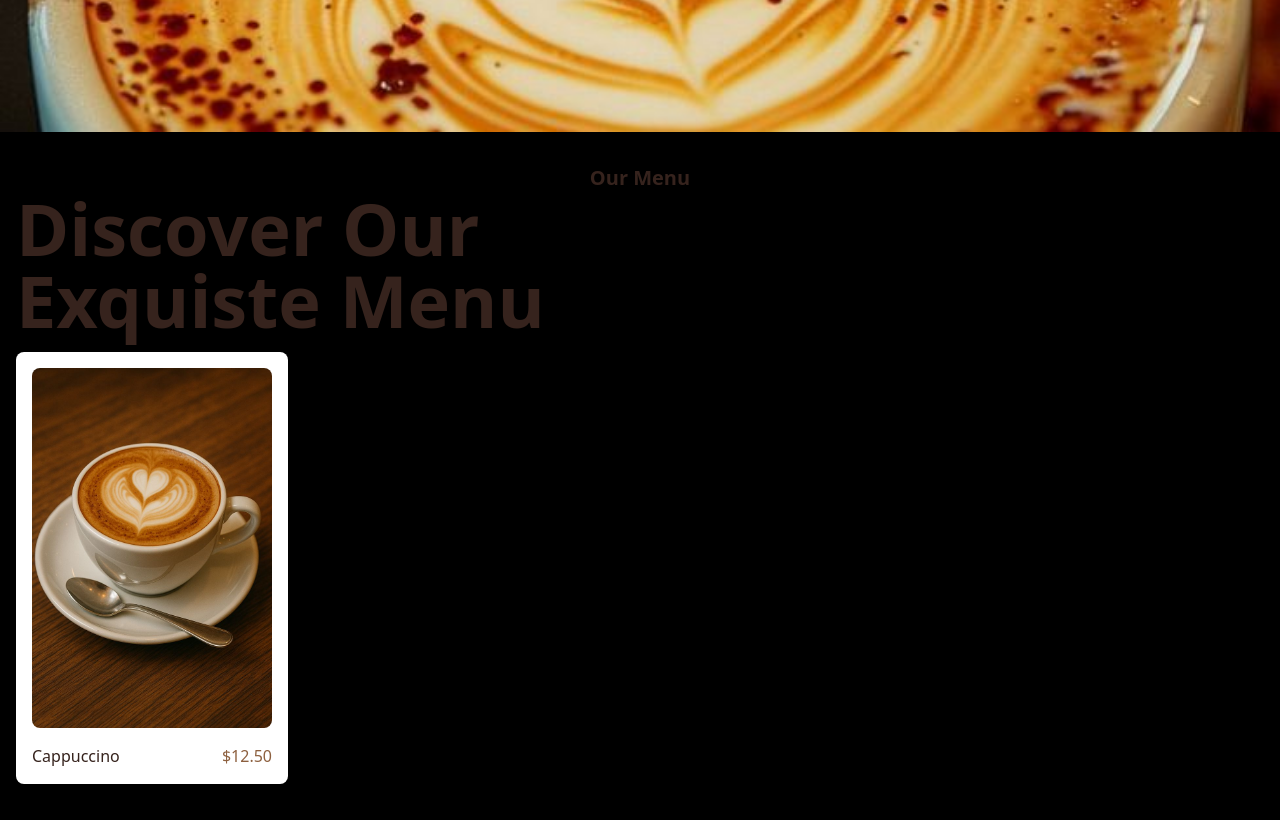
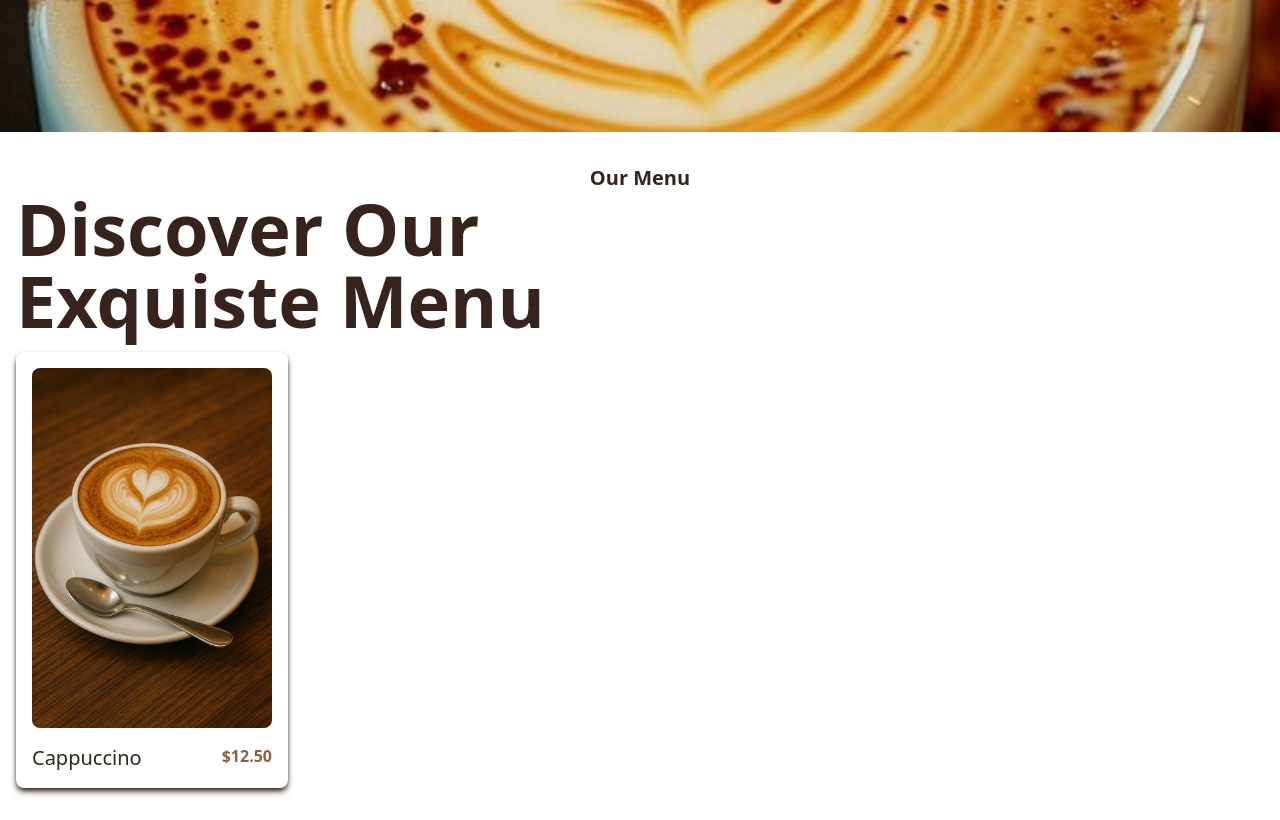
Before and after one commit to Developerfiyin/Finpay-project, a React (Vite) app: page / in a window 1280 px wide. Shown: the part 760-1580 px from the top of the page. Built offline with nearby package versions, Linux system fonts and the light colour scheme.

Commit message:
updated menu.jsx

```diff
--- a/src/Components/Menu.jsx
+++ b/src/Components/Menu.jsx
@@ -4,22 +4,20 @@ import image  from '../assets/cappuccino.png'
 
 const Menu = () => {
   return (
-    <section className='py-8 px-4 text-[#36231D] bg-whte'>
+    <section className='py-8 px-4 text-[#36231D] bg-white'>
        <h3 className='text-xl font-bold text-center '>Our Menu </h3>
      <h1 className='text-7xl font-semibold mb-4'>Discover Our <br /> Exquiste Menu</h1>
 
-            <div className='flex  gap-5'>
-                <div className='py-4 bg-white px-4 rounded-lg'>
+            <div className='flex gap-5'>
+            <div className='py-4 bg-white px-4 rounded-lg shadow-md shadow-[#36231d]'>
             <div>
              <img src={image} alt="Cappucino coffee image" className='w-60 rounded-lg' />
              </div>
-
              <div className='flex justify-between mt-4'>
-              <h4 className='text-[#36231d]'> Cappuccino</h4>
-              <h6 className='text-[#8d603f]'> $12.50</h6>
+              <h4 className='text-[#36231d] font-medium text-xl'> Cappuccino</h4>
+              <h6 className='text-[#8d603f] font-semibold'> $12.50</h6>
              </div>
-
-                </div>
+            </div>
             </div>
 
         </section>
```
